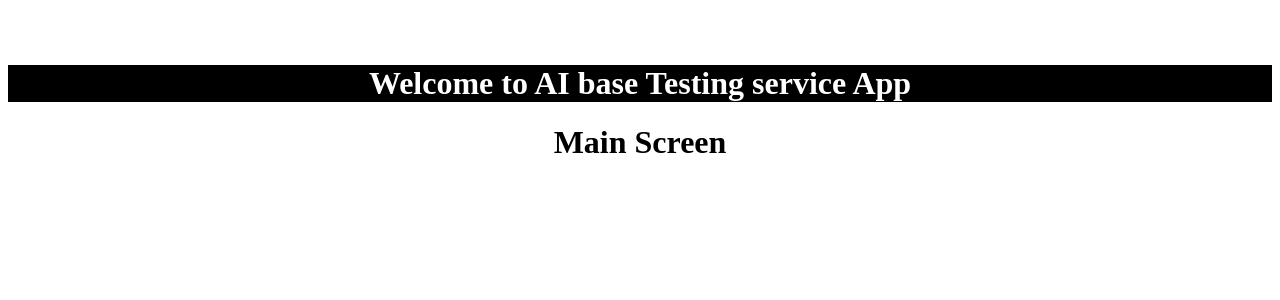
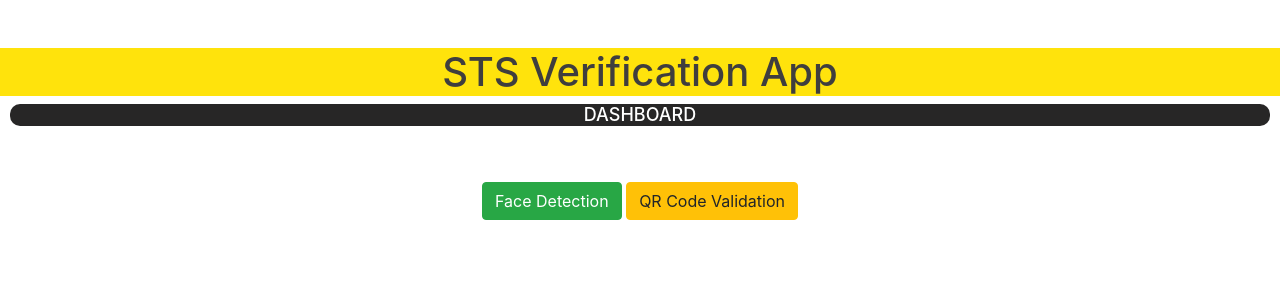
Before and after one commit to jabbar-dev/STSVerificationApp, a Flask app: page / in a window 1280 px wide. Shown: the top 300 px of the page. Run offline with Flask 2, Linux system fonts and the light colour scheme.

Commit message:
Update Changes

```diff
--- a/app.py
+++ b/app.py
@@ -1,11 +1,12 @@
 from sre_constants import SUCCESS
+from urllib import request
 from flask import Flask, render_template, Response
 import cv2
 import face_recognition
 import numpy as np
 from pyzbar.pyzbar import decode
-
-
+import requests
+import json
 
 
 
@@ -20,33 +21,63 @@ jabbar_image = face_recognition.load_image_file("pictures/jab.jpg")
 jabbar_face_encoding = face_recognition.face_encodings(jabbar_image)[0]
 
 
-sumia_image = face_recognition.load_image_file("pictures/sumiaa.jpeg")
-sumia_face_encoding = face_recognition.face_encodings(sumia_image)[0]
+#POST API
+# headers = {
+#         'User-Agent': 'Mozilla/5.0 (Windows NT 6.3; Win64; x64) AppleWebKit/537.36 (KHTML, like Gecko) Chrome/54.0.2840.71 Safari/537.36'}
+
+# r = requests.post("localhost:3002/api/analytic", headers=headers, data=json.dumps({
+#      "testID": "000-000-001",
+#     "testcenter": "Public School Sukkur",
+#     "detected":"arslan",
+#     "gender":"male",
+#     "authorized":"true"
+# }))
+
+
 
 saif_image = face_recognition.load_image_file("pictures/saif.jpg")
 saif_face_encoding = face_recognition.face_encodings(saif_image)[0]
 
+ghafoor_image = face_recognition.load_image_file("pictures/ghafoor.png")
+ghafoor_face_encoding = face_recognition.face_encodings(ghafoor_image)[0]
+
+tahir_image = face_recognition.load_image_file("pictures/tahir.png")
+tahir_face_encoding = face_recognition.face_encodings(tahir_image)[0]
+
+
+amjad_image = face_recognition.load_image_file("pictures/amjad.png")
+amjad_face_encoding = face_recognition.face_encodings(amjad_image)[0]
+
 # Create arrays of known face encodings and their names
 known_face_encodings = [
     arslan_face_encoding,
-    sumia_face_encoding,
+
     jabbar_face_encoding,
-    saif_face_encoding
+    saif_face_encoding,
+    ghafoor_face_encoding,
+    tahir_face_encoding,
+    amjad_face_encoding
 
 ]
 known_face_names = [
     "Arslan",
-    "Sumia",
     "Jabbar",
-    "Saif"
+    "Saif",
+    "Ghafoor",
+    "Tahir",
+    "Amjad"
 ]
 # Initialize some variables
 face_locations = []
 face_encodings = []
 face_names = []
 process_this_frame = True
+detected  = []
+
 
 def face_detect():
+    countCountinue = 0
+    detectedAC = False
     while True:
         success, frame = camera.read()  # read the camera frame
         if not success:
@@ -76,8 +107,30 @@ def face_detect():
                 face_names.append(name)
 
 
+
             # Display the results
             for (top, right, bottom, left), name in zip(face_locations, face_names):
+
+                if(name not in detected):
+
+                    prevName = name;
+
+                    if(prevName==name):
+                        countCountinue+=1
+                        if(countCountinue>=50):
+                            countCountinue = 0
+                            detectedAC = True
+
+                    if(detectedAC):
+
+                        detected.append(name)
+                        print(detected)
+                        detectedAC = False
+
+
+                else:
+                    pass
+
                 # Scale back up face locations since the frame we detected in was scaled to 1/4 size
                 top *= 4
                 right *= 4
@@ -91,6 +144,19 @@ def face_detect():
                 cv2.rectangle(frame, (left, bottom - 35), (right, bottom), (0, 0, 255), cv2.FILLED)
                 font = cv2.FONT_HERSHEY_DUPLEX
                 cv2.putText(frame, name, (left + 6, bottom - 6), font, 1.0, (255, 255, 255), 1)
+
+            detector=cv2.CascadeClassifier('Haarcascades/haarcascade_frontalface_default.xml')
+            eye_cascade = cv2.CascadeClassifier('Haarcascades/haarcascade_eye.xml')
+            faces=detector.detectMultiScale(frame,1.1,7)
+            gray = cv2.cvtColor(frame, cv2.COLOR_BGR2GRAY)
+             #Draw the rectangle around each face
+            for (x, y, w, h) in faces:
+                cv2.rectangle(frame, (x, y), (x+w, y+h), (255, 0, 0), 2)
+                roi_gray = gray[y:y+h, x:x+w]
+                roi_color = frame[y:y+h, x:x+w]
+                eyes = eye_cascade.detectMultiScale(roi_gray, 1.1, 3)
+                for (ex, ey, ew, eh) in eyes:
+                    cv2.rectangle(roi_color, (ex, ey), (ex+ew, ey+eh), (0, 255, 0), 2)
 
             ret, buffer = cv2.imencode('.jpg', frame)
             frame = buffer.tobytes()
--- a/requirements.txt
+++ b/requirements.txt
@@ -12,7 +12,7 @@ idna==2.10
 imageio==2.9.0
 imageio-ffmpeg==0.4.2
 moviepy==1.0.3
-numpy==1.21.5
+numpy==1.18.4
 opencv-python==4.4.0.46
 Pillow==8.0.1
 proglog==0.1.9
--- a/templates/face_detection.html
+++ b/templates/face_detection.html
@@ -3,10 +3,12 @@
 
 
   <body>
-    <h1 style="color:rgb(255, 255, 255);text-align:center; background-color: rgb(0, 0, 0);">Face Detection Model</h1>
+    <h1 style="color:rgb(63, 62, 62);text-align:center; background-color: rgb(255, 227, 12);">Face Detection</h1>
     <div style="border: black; align-self: center;">
 
-        <img src="{{ url_for('video') }}" width="50%"/>
+      <center>
+        <img src="{{ url_for('video') }}" width="50%" style="border-radius: 10px;"/>
+        </center>
     </div>
 
     </body>
--- a/templates/index.html
+++ b/templates/index.html
@@ -1,6 +1,9 @@
 <!DOCTYPE html>
 <html>
+<head>
+  <link rel="stylesheet" href="https://cdn.jsdelivr.net/npm/bootstrap@4.4.1/dist/css/bootstrap.min.css" integrity="sha384-Vkoo8x4CGsO3+Hhxv8T/Q5PaXtkKtu6ug5TOeNV6gBiFeWPGFN9MuhOf23Q9Ifjh" crossorigin="anonymous">
 
+</head>
 
   <body>
     <!-- <h1 style="color:rgb(255, 255, 255);text-align:center; background-color: rgb(0, 0, 0);">Face Detection Model</h1>
@@ -9,10 +12,30 @@
         <img src="{{ url_for('video') }}" width="50%"/> -->
         <br>
         <br>
-        <h1 style="color:rgb(255, 255, 255);text-align:center; background-color: rgb(0, 0, 0);">Welcome to AI base Testing service App</h1>
-        <h1 style="text-align:center">Main Screen</h1>
+        <h1 style="color:rgb(63, 62, 62);text-align:center; background-color: rgb(255, 227, 12);">STS Verification App</h1>
+        <h1 style="text-align:center; color:white; background-color: rgb(39, 38, 38); border-radius: 10px; margin-left: 10px; margin-right: 10px; font-size: large; font-family:"Century Gothic";>DASHBOARD</h1>
+
+    </div>
+    <div>
+      <br>
+      <br>
+      <center>
+        <a href="face">
+      <button class="btn btn-success">
+        Face Detection
+      </button>
+    </a>
+
+    <a href="qrcheck">
+      <button class="btn btn-warning">
+        QR Code Validation
+      </button>
+      </a>
     </div>
 
+    <script src="https://code.jquery.com/jquery-3.4.1.slim.min.js" integrity="sha384-J6qa4849blE2+poT4WnyKhv5vZF5SrPo0iEjwBvKU7imGFAV0wwj1yYfoRSJoZ+n" crossorigin="anonymous"></script>
+<script src="https://cdn.jsdelivr.net/npm/popper.js@1.16.0/dist/umd/popper.min.js" integrity="sha384-Q6E9RHvbIyZFJoft+2mJbHaEWldlvI9IOYy5n3zV9zzTtmI3UksdQRVvoxMfooAo" crossorigin="anonymous"></script>
+<script src="https://cdn.jsdelivr.net/npm/bootstrap@4.4.1/dist/js/bootstrap.min.js" integrity="sha384-wfSDF2E50Y2D1uUdj0O3uMBJnjuUD4Ih7YwaYd1iqfktj0Uod8GCExl3Og8ifwB6" crossorigin="anonymous"></script>
     </body>
 
 
--- a/templates/qr_code.html
+++ b/templates/qr_code.html
@@ -3,10 +3,12 @@
 
 
   <body>
-    <h1 style="color:rgb(255, 255, 255);text-align:center; background-color: rgb(0, 0, 0);">QR Model</h1>
+    <h1 style="color:rgb(255, 255, 255);text-align:center; background-color: rgb(68, 195, 5);">QR Code Validation</h1>
     <div style="border: black; align-self: center;">
 
-        <img src="{{ url_for('code') }}" width="50%"/>
+      <center>
+        <img src="{{ url_for('code') }}" width="50%" style="border-radius: 10px;"/>
+      </center>
     </div>
 
     </body>
```
Also changed, not shown: pictures/amjad.png (added), pictures/arslan.jpg, pictures/ghafoor.png (added), pictures/jab.jpg, pictures/saif.jpg, pictures/sumiaa.jpeg (deleted), pictures/tahir.png (added), 3 other files.
